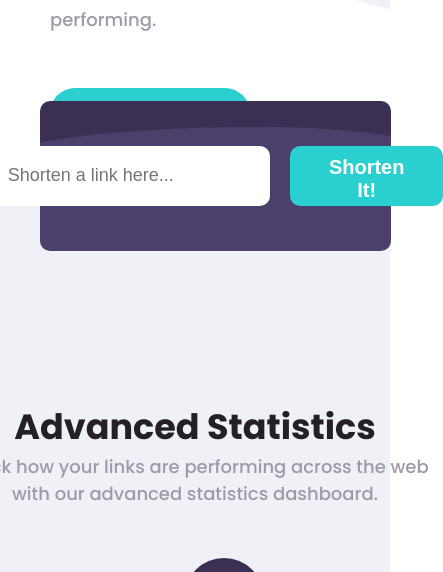
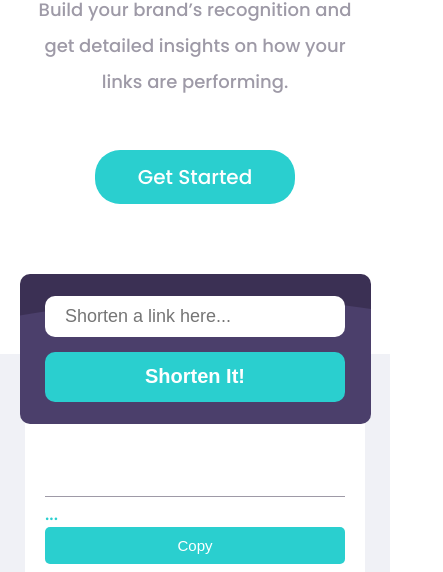
Before and after one commit to akiraafu/url-shortening-api, a plain HTML site: page index.html in a window 390 px wide. Shown: the part 665-1237 px from the top of the page, 443 px wide, since content can reach past the window. Drawn offline with Linux system fonts and the light colour scheme.

Commit message:
Update app.css

```diff
--- a/app.css
+++ b/app.css
@@ -74,7 +74,7 @@ nav .logo {
     opacity: 0;
 }
 .move .line3 {
-    transform: rotate(-45deg) translate(5px, -10px);
+    transform: rotate(-45deg) translate(6px, -11px);
 }
 
 .navbar {
@@ -134,7 +134,7 @@ header {
     flex-direction: column;
     background-color: white;
     padding: 30px 80px 100px 80px;
-    overflow-x: hidden;
+    overflow: hidden;
 }
 
 header .headerContent {
@@ -201,8 +201,8 @@ header .headerContent .headerImg {
 
 .productForm {
     position: absolute;
-    left: 80px;
-    top: -70%;
+
+    top: -80px;
     width: 90%;
     height: 150px;
     background: var(--Dark-Violet) url(./images/bg-shorten-desktop.svg);
@@ -245,22 +245,28 @@ header .headerContent .headerImg {
     color: rgba(255, 255, 255, 0.8);
 }
 
+.linksList {
+    margin-top: 40px;
+    padding: 0;
+    text-align: left;
+    list-style: none;
+    width: 90%;
+}
+
+.linksShow {
+    display: flex;
+}
+
 .shortenLinks {
-    position: absolute;
-    top: 100px;
-    left: 80px;
-    width: 90%;
-    height: 70px;
-    display: none;
+    width: 100%;
+    min-height: 70px;
+    display: flex;
     align-items: center;
     justify-content: space-between;
     background-color: white;
     padding: 20px;
     border-radius: 10px;
-}
-
-.active {
-    display: flex;
+    margin-bottom: 1rem;
 }
 
 .shortenLinks .allLinks {
@@ -269,21 +275,29 @@ header .headerContent .headerImg {
     align-items: center;
     justify-content: space-between;
     margin-right: 2rem;
+    overflow: hidden;
 }
 
 .userLink {
     font-size: 18px;
     display: inline-block;
     color: var(--VeryDark-Violet);
+    overflow: scroll;
+    padding-right: 1rem;
+}
+
+.userLink::-webkit-scrollbar {
+    display: none;
 }
 
 .outputLink {
     font-size: 18px;
     display: inline-block;
     color: var(--Cyan);
+    padding-left: 1rem;
 }
 
-.shortenLinks .ctaBtn {
+.shortenLinks .copyBtn {
     border: none;
     padding: 10px 30px;
     font-size: 15px;
@@ -500,6 +514,12 @@ footer .social i:hover {
     }
 }
 
+@media (max-width: 1065px) {
+    .feature .featureCards .featureCard {
+        height: 450px;
+    }
+}
+
 @media (max-width: 768px) {
     .container {
         padding: 40px 20px;
@@ -585,10 +605,6 @@ footer .social i:hover {
         padding: 50px 0 80px 0;
     }
 
-    .productForm {
-        left: 40px;
-    }
-
     .productForm form input {
         width: 300px;
     }
@@ -614,7 +630,7 @@ footer .social i:hover {
         overflow: scroll;
     }
 
-    .shortenLinks .ctaBtn {
+    .shortenLinks .copyBtn {
         align-self: flex-end;
     }
 
@@ -623,6 +639,7 @@ footer .social i:hover {
         flex-direction: column;
         gap: 4rem;
     }
+
     .feature .featureCards .featureCard .cardIcon {
         left: 45%;
     }
@@ -644,7 +661,35 @@ footer .social i:hover {
     }
 }
 
-@media (max-width: 375px) {
+@media (max-width: 650px) {
+    header .headerContent .headerText h1 {
+        font-size: 2rem;
+    }
+    header .headerContent .headerText p {
+        margin-bottom: 10px;
+        font-size: 1rem;
+    }
+    .productForm form {
+        flex-direction: column;
+        align-items: center;
+    }
+
+    .productForm form input {
+        flex: 1;
+        height: 50px;
+        margin: 0 0 15px 0;
+    }
+
+    .productForm form .formBtn {
+        width: 100%;
+        height: 50px;
+    }
+
+    .userLink {
+        height: 70px;
+    }
+}
+@media (max-width: 450px) {
     body {
         height: 100%;
     }
@@ -684,10 +729,6 @@ footer .social i:hover {
         margin: 10px 0 50px 0;
     }
 
-    .productForm {
-        left: 20px;
-    }
-
     .productForm form {
         flex-direction: column;
         align-items: center;
@@ -721,12 +762,11 @@ footer .social i:hover {
 
     .userLink {
         width: 300px;
-        overflow-x: scroll;
     }
 
     .userLink:after {
         position: absolute;
-        top: 65%;
+        top: 70%;
         left: 0;
         content: "";
         width: 300px;
@@ -735,7 +775,11 @@ footer .social i:hover {
         z-index: 1;
     }
 
-    .shortenLinks .ctaBtn {
+    .outputLink {
+        padding-left: 0;
+    }
+
+    .shortenLinks .copyBtn {
         width: 300px;
     }
 
```
